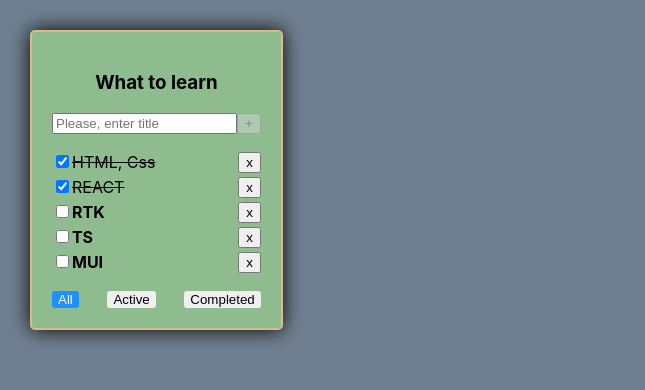
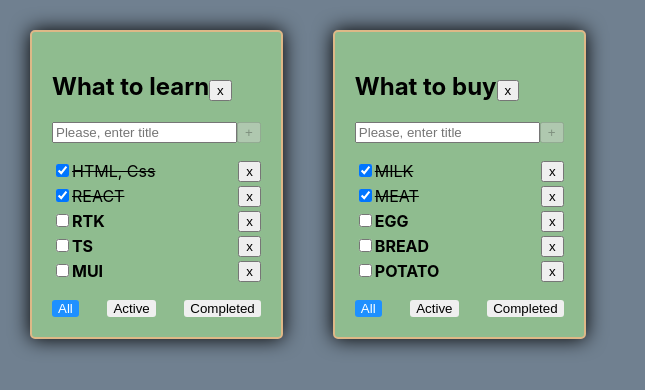
Before and after one commit to BSN89/todonew, a React (Create React App) app: page / in a window 1280 px wide. Shown: the top 390 px of the page, without its empty margins (0-645 px from the left). Built offline with nearby package versions, Linux system fonts and the light colour scheme.

Commit message:
create assotiative array and refactor function

```diff
--- a/src/App.tsx
+++ b/src/App.tsx
@@ -1,4 +1,4 @@
-import React, {useState} from 'react';
+import React, {JSX, useState} from 'react';
 import './App.css';
 import {Todolist} from "./Todolist";
 import {v1} from "uuid";
@@ -8,60 +8,112 @@
     title: string
     isDone: boolean
 }
+type TodolistType = {
+    id: string
+    title: string
+    filter: FilterValuesType
+}
+type TasksStateType = {
+    [todoListId: string]: TaskType[]
+}
 export type FilterValuesType = "all" | "active" | 'completed'
 
 function App() {
-    const [tasks, setTasks] = useState<Array<TaskType>>([
-        {id: v1(), title: "HTML, Css", isDone: true},
-        {id: v1(), title: "REACT", isDone: true},
-        {id: v1(), title: "RTK", isDone: false},
-        {id: v1(), title: "TS", isDone: false},
-        {id: v1(), title: "MUI", isDone: false}
+    const todoListId_1 = v1()
+    const todoListId_2 = v1()
+    const [todoLists, setTodoLists] = useState<Array<TodolistType>>([
+        {id: todoListId_1, title: "What to learn", filter: "all"},
+        {id: todoListId_2, title: "What to buy", filter: "all"},
     ])
-    const [filter, setFilter] = useState<FilterValuesType>("all")
-    const changeFilter = (nextFilter: FilterValuesType) => {
-        setFilter(nextFilter)
+    const [tasks, setTasks] = useState<TasksStateType>({
+        [todoListId_1]: [
+            {id: v1(), title: "HTML, Css", isDone: true},
+            {id: v1(), title: "REACT", isDone: true},
+            {id: v1(), title: "RTK", isDone: false},
+            {id: v1(), title: "TS", isDone: false},
+            {id: v1(), title: "MUI", isDone: false}
+        ],
+        [todoListId_2]: [
+            {id: v1(), title: "MILK", isDone: true},
+            {id: v1(), title: "MEAT", isDone: true},
+            {id: v1(), title: "EGG", isDone: false},
+            {id: v1(), title: "BREAD", isDone: false},
+            {id: v1(), title: "POTATO", isDone: false}
+        ]
+    })
+
+    const removeTask = (taskID: string, todoListId: string) => {
+        const updateTasks = tasks[todoListId].filter(t => t.id !== taskID)
+        setTasks({...tasks, [todoListId]: updateTasks})
     }
-    const removeTask = (taskID: string) => {
-        const updateTasks = tasks.filter(t => t.id !== taskID)
-        setTasks(updateTasks)
-    }
-    const addTask = (title: string) => {
+    const addTask = (title: string, todoListId: string) => {
         const newTask: TaskType = {
             id: v1(),
             title: title,
             isDone: false
         }
-        setTasks([newTask, ...tasks])
+        const updateTasks = [newTask, ...tasks[todoListId]]
+        setTasks({...tasks, [todoListId]: updateTasks})
     }
-    const changeTaskStatus = (taskId: string, newIsDoneValue: boolean) => {
-        setTasks(tasks.map( t => t.id === taskId ? {...t, isDone : newIsDoneValue} : t ))
+    const changeTaskStatus = (taskId: string, newIsDoneValue: boolean, todoListId: string) => {
+        const updateTasks = tasks[todoListId].map(t => t.id === taskId
+            ? {...t, isDone: newIsDoneValue}
+            : t
+        )
+        setTasks({...tasks, [todoListId]: updateTasks})
     }
 
-    const getTaskForMe = (tasksList: Array<TaskType>, filterValue: FilterValuesType) => {
+    const changeTodoListFilter = (nextFilter: FilterValuesType, todoListId: string) => {
+        setTodoLists(todoLists.map(tl => tl.id === todoListId
+            ? {...tl, filter: nextFilter}
+            : tl
+        ))
+    }
+
+    const removeTodoList = (todoListsId: string) => {
+        setTodoLists(todoLists.filter(tl => tl.id !== todoListsId ))
+        const copy = {...tasks}
+        delete copy[todoListsId]
+        setTasks(copy)
+    }
+    const getTaskForRender = (tasksList: Array<TaskType>, filterValue: FilterValuesType): Array<TaskType> => {
         switch (filterValue) {
             case "active":
-                return tasks.filter(t => !t.isDone)
+                return tasksList.filter(t => !t.isDone)
             case "completed":
-                return tasks.filter(t => t.isDone)
+                return tasksList.filter(t => t.isDone)
             default:
-                return tasks
+                return tasksList
         }
     }
 
-    const tasksWhatIWantToSee = getTaskForMe(tasks, filter)
+    const todoListsComponents: JSX.Element[] = todoLists.map(tl => {
+        const tasksWhatIWantToSee = getTaskForRender(tasks[tl.id], tl.filter)
+
+        return (
+            <Todolist
+                key={tl.id}
+                todolistId={tl.id}
+                filter={tl.filter}
+                title={tl.title}
+                tasks={tasksWhatIWantToSee}
+
+
+                addTask={addTask}
+                removeTask={removeTask}
+                removeTodoList={removeTodoList}
+                changeTaskStatus={changeTaskStatus}
+                changeTodoListFilter={changeTodoListFilter}
+
+            />
+        )
+    })
+
+
+
     return (
         <div className="App">
-            <Todolist
-                title={"What to learn"}
-                tasks={tasksWhatIWantToSee}
-                filter={filter}
-                addTask={addTask}
-                removeTask={removeTask}
-                changeFilter={changeFilter}
-                changeTaskStatus={changeTaskStatus}
-            />
-            {/*<Todolist title={"What to bye"} tasks={tasks1}/>*/}
+            {todoListsComponents}
         </div>
     );
 }
--- a/src/Todolist.tsx
+++ b/src/Todolist.tsx
@@ -2,13 +2,16 @@
 import {FilterValuesType, TaskType} from "./App";
 
 type TodolistPropsType = {
+    todolistId: string
     title: string
     tasks: TaskType[]
     filter: FilterValuesType
-    addTask: (title: string) => void
-    removeTask: (taskId: string) => void
-    changeFilter: (nextFilter: FilterValuesType) => void
-    changeTaskStatus: (taskId: string, newIsDoneValue: boolean) => void
+
+    addTask: (title: string, todoListId: string) => void
+    removeTask: (taskId: string, todoListId: string) => void
+    changeTaskStatus: (taskId: string, newIsDoneValue: boolean, todoListId: string) => void
+    removeTodoList: (todoListsId: string) => void
+    changeTodoListFilter: (nextFilter: FilterValuesType, todoListId: string) => void
 }
 export const Todolist: FC<TodolistPropsType> = (props) => {
     const [title, setTitle] = useState("")
@@ -29,17 +32,19 @@
 
     const addTaskHandler = () => {
         const trimmedTitle = title.trim()
-        if(trimmedTitle){
-            props.addTask(trimmedTitle)
-        }else {
+        if (trimmedTitle) {
+            props.addTask(trimmedTitle, props.todolistId)
+        } else {
             setError(true)
         }
         setTitle("")
     }
+    const handlerCreator = (filter: FilterValuesType) => () => props.changeTodoListFilter(filter, props.todolistId)
+    const addTaskOnKeyPressHandler = (e: KeyboardEvent<HTMLInputElement>) => e.key === "Enter" && !isAddBtnDisabled && addTaskHandler()
+const removeTodoListHandler = () => {props.removeTodoList(props.todolistId)}
+
     const titleMaxLength = 25
-
     const isTitleLengthTooLong: boolean = title.length > titleMaxLength
-
     const isAddBtnDisabled: boolean = !title.length || isTitleLengthTooLong
     let isAllTasksNotIsDone = true
     for (let i = 0; i < props.tasks.length; i++) {
@@ -47,18 +52,15 @@
             isAllTasksNotIsDone = false
         }
     }
-
     const titleMaxLengthWarning = isTitleLengthTooLong
         ? <div style={{color: 'red'}}>Title is too long</div>
         : null
     const userMessage = error
         ? <div style={{color: 'red'}}>Title is required</div>
         : null
-    const handlerCreator = (filter: FilterValuesType) => () => props.changeFilter(filter)
-    const addTaskOnKeyPressHandler = (e: KeyboardEvent<HTMLInputElement>) => e.key === "Enter" && !isAddBtnDisabled && addTaskHandler()
     const mappedTask: Array<JSX.Element> = props.tasks.map((t) => {
-        const removeTask = () => props.removeTask(t.id)
-        const changeTaskStatus = (event: ChangeEvent<HTMLInputElement>) => props.changeTaskStatus(t.id, event.currentTarget.checked)
+        const removeTask = () => props.removeTask(t.id, props.todolistId)
+        const changeTaskStatus = (event: ChangeEvent<HTMLInputElement>) => props.changeTaskStatus(t.id, event.currentTarget.checked, props.todolistId)
         const taskClasses = t.isDone ? "task-not-isDone" : "task"
         return (
             <li key={t.id}>
@@ -80,7 +82,10 @@
     const todoClasses = isAllTasksNotIsDone ? "todolist-empty" : "todolist"
     return (
         <div className={todoClasses}>
-            <h3>{props.title}</h3>
+            <h2>
+                {props.title}
+                <button onClick={removeTodoListHandler}>x</button>
+            </h2>
             <div>
                 <input
                     placeholder={"Please, enter title"}
@@ -108,17 +113,20 @@
                     className={props.filter === "all"
                         ? "filter-btn filter-btn-active"
                         : "filter-btn"}
-                        onClick={handlerCreator("all")}>All</button>
+                    onClick={handlerCreator("all")}>All
+                </button>
                 <button
                     className={props.filter === "active"
                         ? "filter-btn filter-btn-active"
                         : "filter-btn"}
-                    onClick={handlerCreator("active")}>Active</button>
+                    onClick={handlerCreator("active")}>Active
+                </button>
                 <button
                     className={props.filter === "completed"
                         ? "filter-btn filter-btn-active"
                         : "filter-btn"}
-                    onClick={handlerCreator("completed")}>Completed</button>
+                    onClick={handlerCreator("completed")}>Completed
+                </button>
             </div>
 
         </div>
```
Also changed, not shown: src/App.css (line endings or trailing spaces). Lines whose indentation alone changed are shown as unchanged.
